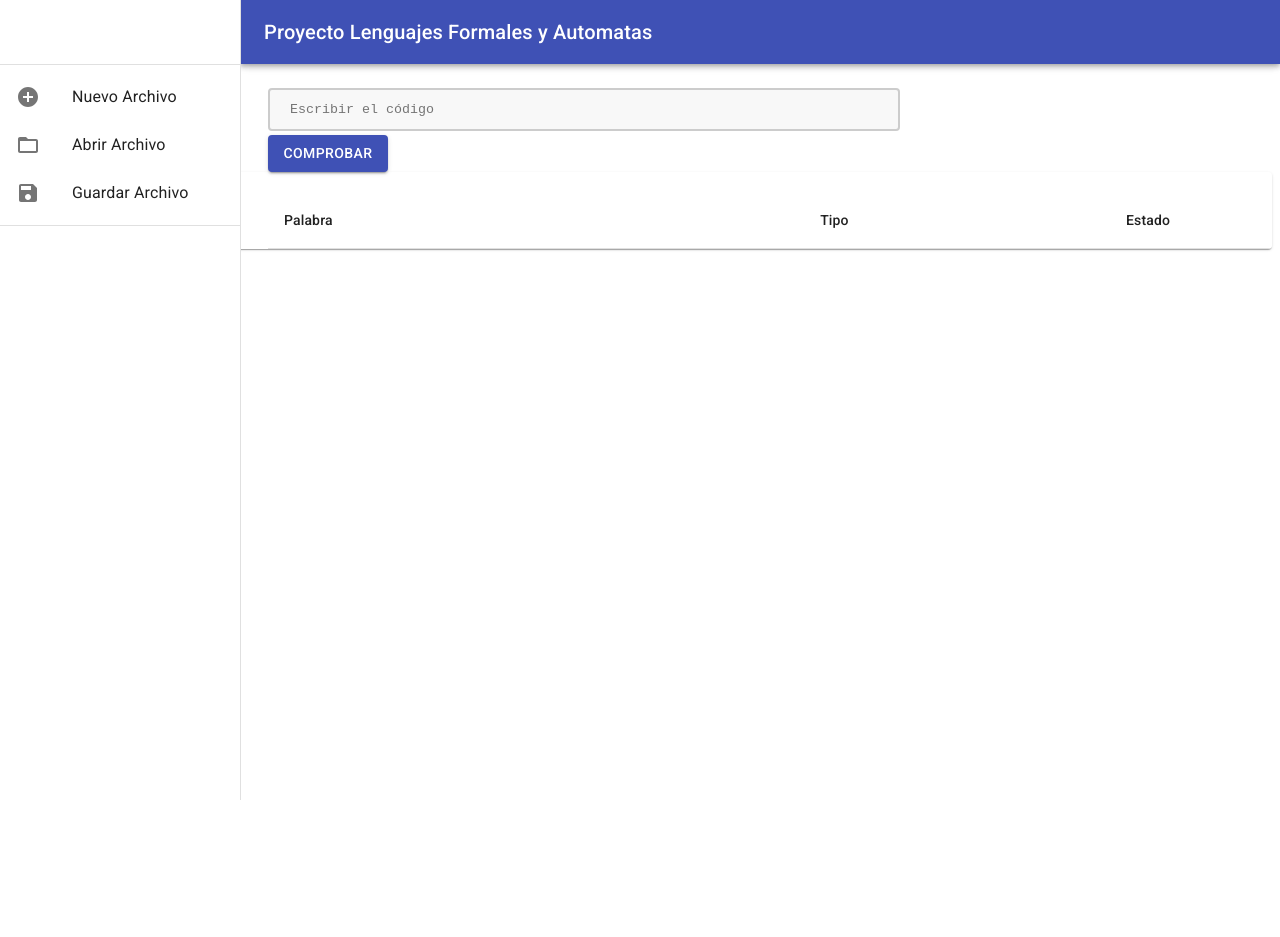
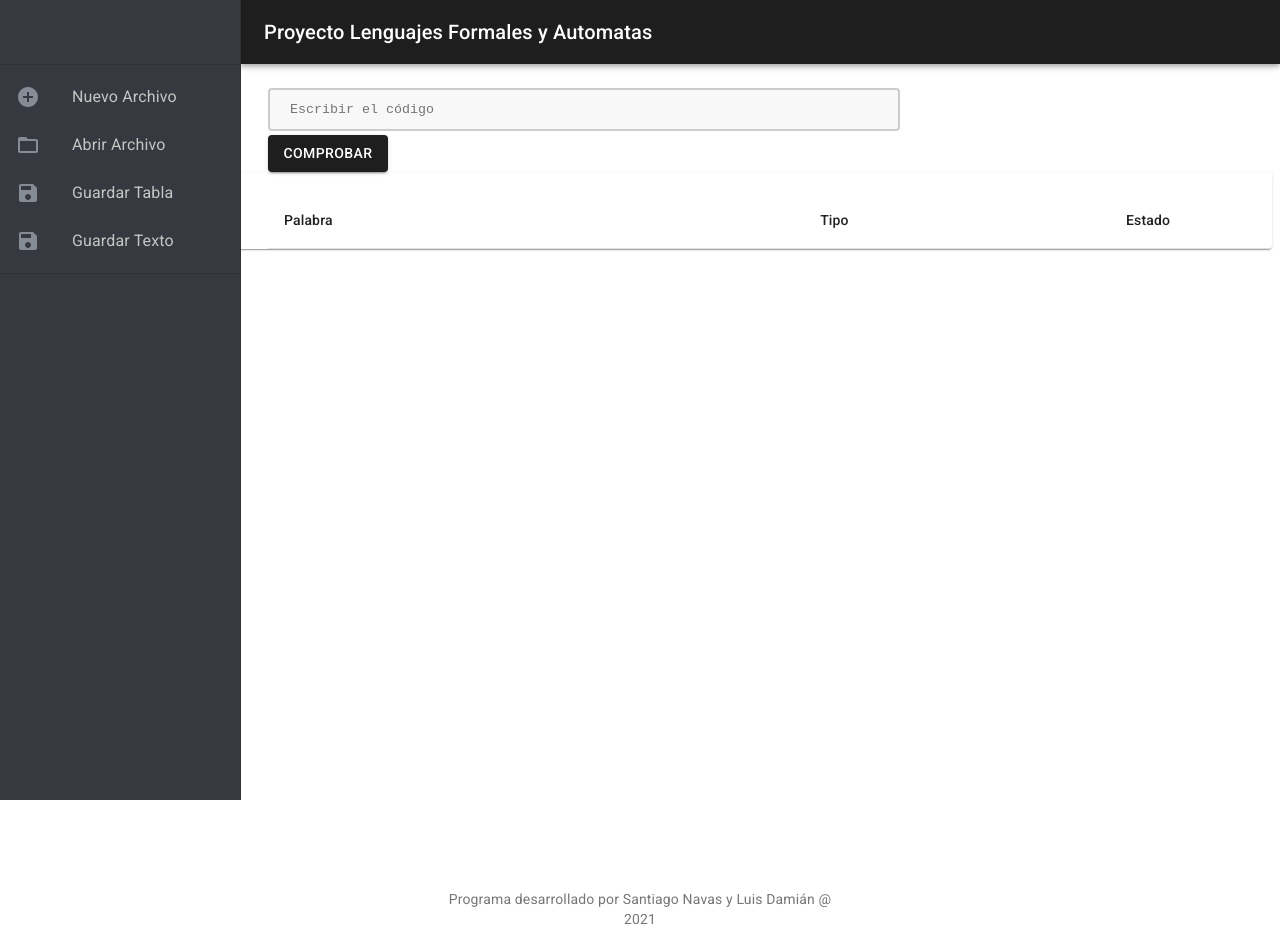
Before and after one commit to TatoBig/Proyecto-LenguajesFormales, a Next.js app: page / in a window 1280 px wide. Before the commit the page ends 800 px from the top, so only its background shows below. Built offline with nearby package versions, Linux system fonts and the light colour scheme.

Commit message:
Arreglo de errores menores y agregada estética

```diff
--- a/components/Compilador.jsx
+++ b/components/Compilador.jsx
@@ -15,6 +15,8 @@ const useStyles = makeStyles((theme) => ({
       display: 'flex',
       width: "120px",
       marginLeft: 260,
+      color: "#ffffff",
+      backgroundColor: "#1E1E1E"
   },
     textarea: {
         width: "50%",
@@ -42,7 +44,7 @@ function Compilador (props) {
               value={props.defecto}
               onChange={props.alCambio}
             />
-            <Button className={classes.button} onClick={props.alClic} variant="contained" color="primary">
+            <Button className={classes.button} onClick={props.alClic} variant="contained" >
               Comprobar
             </Button>
             <Tabla tokens={props.tokens}/>
--- /dev/null
+++ b/components/Footer.jsx
@@ -0,0 +1,24 @@
+import React from 'react'
+import { Typography, Link, Box, Container} from '@material-ui/core'
+
+function Copyright() {
+    return (
+      <Typography variant="body2" color="textSecondary" align="center">
+        {'Programa desarrollado por Santiago Navas y Luis Damián @ 2021'}
+      </Typography>
+    );
+  }
+
+const Footer = () => {
+    return (
+        <React.Fragment>
+            <Container component="main" maxWidth="xs">
+            <Box mt={80}>
+                <Copyright />
+            </Box>
+            </Container>
+        </React.Fragment>
+    )
+}
+
+export default Footer
--- a/components/Navbar.jsx
+++ b/components/Navbar.jsx
@@ -15,7 +15,11 @@ const useStyles = makeStyles((theme) => ({
     appBar: {
         width: `calc(100% - 240px)`,
         marginLeft: 240,
+        backgroundColor: '#1E1E1E',
       },
+    color: {
+      color: '#ffffff',
+    }
   }));
 
 function Navbar() {
@@ -23,7 +27,7 @@ function Navbar() {
     return(
         <React.Fragment>
             <AppBar position="fixed" className={classes.appBar}>
-                <Toolbar>
+                <Toolbar className={classes.color}>
                     <Typography variant="h6" noWrap>
                         Proyecto Lenguajes Formales y Automatas
                     </Typography>
--- a/components/SideBar.jsx
+++ b/components/SideBar.jsx
@@ -9,7 +9,8 @@ import ListItemText from '@material-ui/core/ListItemText';
 import SaveIcon from '@material-ui/icons/Save';
 import AddCircleIcon from '@material-ui/icons/AddCircle';
 import FolderOpenIcon from '@material-ui/icons/FolderOpen';
-
+import Snackbar from '@material-ui/core/Snackbar';
+import { Alert } from '@material-ui/lab/';
 
 const useStyles = makeStyles((theme) => ({
   root: {
@@ -25,12 +26,17 @@ const useStyles = makeStyles((theme) => ({
   },
   drawerPaper: {
     width: 240,
+    background: "#36393f",
+    color: "#C6C6C5"
+  },
+  icon: {
+    color: "#868C96",
   },
   // necessary for content to be below app bar
   toolbar: theme.mixins.toolbar,
   content: {
     flexGrow: 1,
-    backgroundColor: theme.palette.background.default,
+    background: theme.palette.background.default,
     padding: theme.spacing(3),
   },
 }));
@@ -53,20 +59,29 @@ export default function PermanentDrawerLeft(props) {
         <Divider />
         <List>
           <ListItem button onClick={props.newArchivo}>
-            <ListItemIcon><AddCircleIcon /></ListItemIcon>
+            <ListItemIcon><AddCircleIcon className={classes.icon}/></ListItemIcon>
             <ListItemText primary="Nuevo Archivo"/>
           </ListItem>
           <ListItem button onClick={props.openArchivo}>
-            <ListItemIcon><FolderOpenIcon /></ListItemIcon>
+            <ListItemIcon><FolderOpenIcon className={classes.icon}/></ListItemIcon>
             <ListItemText primary="Abrir Archivo"/>
           </ListItem>
           <ListItem button onClick={props.saveArchivo}>
-            <ListItemIcon><SaveIcon /></ListItemIcon>
-            <ListItemText primary="Guardar Archivo"/>
+            <ListItemIcon><SaveIcon className={classes.icon} /></ListItemIcon>
+            <ListItemText primary="Guardar Tabla"/>
+          </ListItem>
+          <ListItem button onClick={props.saveTexto}>
+            <ListItemIcon><SaveIcon className={classes.icon}/></ListItemIcon>
+            <ListItemText primary="Guardar Texto"/>
           </ListItem>
         </List>
         <Divider />
       </Drawer>
+      <Snackbar open={props.open} autoHideDuration={6000} onClose={props.cerrarAlerta}>
+        <Alert onClose={props.cerrarAlerta} severity="success" elevation={6} variant="filled" >
+          Acción exitosa
+        </Alert>
+      </Snackbar>
     </div>
   );
 }
--- a/pages/index.js
+++ b/pages/index.js
@@ -5,7 +5,7 @@ import Compilador from '../components/Compilador'
 import { Diccionario } from '../components/Diccionario'
 import { TextareaAutosize } from '@material-ui/core'
 import { LensTwoTone } from '@material-ui/icons'
-
+import Footer from '../components/Footer'
 export default function Home() {
   //  ---- EXPRESIONES REGULARES ----
   let identificadores = /[a-z]([a-z]|[0-9])*/
@@ -18,8 +18,17 @@ export default function Home() {
   const limpiar = () => {
       setObjetos([])
       setOracion('')
+      setOpen(true)
   }
 
+  const [open, setOpen] = React.useState(false);
+
+  const cerrarAlerta = (event, reason) => {
+    if (reason === 'clickaway') {
+      return
+    }
+    setOpen(false)
+  }
   // const abrirArchivo = () => {
   //   oracion = stringDelArchivo.
   // }
@@ -33,6 +42,7 @@ export default function Home() {
 }
   const crearArrayOracion = () => {
     let no_linea = 0
+    let simbolo = ''
     const lineas = oracion.replace(/\r/g, "").split(/\n/)
     lineas.map((linea) => {
     no_linea += 1
@@ -45,7 +55,19 @@ export default function Home() {
         if(esCaracterEspecial(linea.charAt(i)) === true){
           console.log(`Analizando palabra: ${palabra}`)
           analizar(palabra, no_linea)
-          analizarSimbolo(linea.charAt(i),no_linea)
+          if(linea.charAt(i)==='<' || linea.charAt(i)==='>' || linea.charAt(i)==='='){
+            if(linea.charAt(i+1)==='='){
+              simbolo =  linea.charAt(i) + linea.charAt(i+1)
+              analizarSimbolo(simbolo,no_linea)
+              simbolo = ''
+              i++
+            }else{
+              analizarSimbolo(linea.charAt(i),no_linea)
+            }
+          }else{
+            analizarSimbolo(linea.charAt(i),no_linea)
+          }
+
           console.log(`Caracter: ${linea.charAt(i)}`)
           palabra = ''
         }
@@ -173,10 +195,12 @@ export default function Home() {
       reader.onload = readerEvent => {
           var content = readerEvent.target.result; // this is the content!
           setOracion(content)
+          setOpen(true)
       }
 
     }
     input.click();
+
 }
 
   function Recopilacion(){
@@ -188,7 +212,7 @@ export default function Home() {
     return recopilador
   }
 
-  function saveText(nombreArchivo) {
+  function saveTabla() {
     var contenidoEnBlob = new Blob([Recopilacion()], {type: 'text/plain'});
     var lector = new FileReader();
 
@@ -207,7 +231,32 @@ export default function Home() {
     };
 
     lector.readAsDataURL(contenidoEnBlob);
+    setOpen(true)
     };
+
+  function saveTexto(){
+
+    var contenidoEnBlob = new Blob([oracion], {type: 'text/plain'});
+    var lector = new FileReader();
+
+    lector.onload = function(event) {
+
+    var guardar = document.createElement('a');
+    guardar.href = event.target.result;
+    guardar.target = '_blank';
+    guardar.download = 'archivos.txt' || 'archivo.dat';
+    var clicEvent = new MouseEvent('click', {
+    'bubbles': false,
+    'cancelable': true
+    });
+
+    guardar.dispatchEvent(clicEvent);
+    };
+
+    lector.readAsDataURL(contenidoEnBlob);
+    setOpen(true)
+    };
+
 
 
 
@@ -226,105 +275,9 @@ export default function Home() {
   return (
     <React.Fragment>
       <Navbar/>
-      <SideBar newArchivo={limpiar} openArchivo={openText} saveArchivo={saveText}/>
+      <SideBar newArchivo={limpiar} openArchivo={openText} saveArchivo={saveTabla} saveTexto={saveTexto} open={open} cerrarAlerta={cerrarAlerta}/>
       <Compilador alCambio={handleChange} alClic={handleOnClick} tokens={objetos} defecto={oracion}/>
+      <Footer/>
     </React.Fragment>
   )
 }
-
-
-    //   for(let i = 0; i<palabras.length;i++){
-    //     for(let j = 0; j<Diccionario.length; j++){
-    //         if(Busqueda(palabras[i])){
-    //           for(let l = 0; l<Diccionario.length; l++){
-    //               if(palabras[i]===Diccionario[l].valor){
-    //                 token = {
-    //                   valor: palabras[i],
-    //                   tipo: Diccionario[l].tipo,
-    //                   estado: 'Válido',
-    //                   linea: no_linea+1
-    //                 }
-    //               }
-    //           }
-    //           datos.push(token)
-    //           break;
-    //         }else if(palabras[i].charAt(0)>="a" || palabras[i].charAt(0)>="A" || palabras[i].charAt(palabras.length-1)>=Diccionario[j].valor){
-    //           let conjunto=''
-    //           for(let k = 0; k<palabras[i].length; k++){
-    //             /////////////////////////////////////////////
-    //                   if ((palabras[i].charAt(k)>="a" && palabras[i].charAt(k)<="z") || (palabras[i].charAt(k)>="A" && palabras[i].charAt(k)<="Z") || (palabras[i].charAt(k)>=0 && palabras[i].charAt(k)<=9)) {
-    //                   conjunto=conjunto+palabras[i].charAt(k)
-    //                   if(conjunto.charAt(0)>=0 && conjunto.charAt(0)<=9){
-    //                     token = {
-    //                       valor: conjunto,
-    //                       tipo: 'Numeros',
-    //                       estado: 'Válido',
-    //                       linea: no_linea+1
-    //                     }
-    //                   }
-    //                   else{
-    //                   token = {
-    //                   valor: conjunto,
-    //                   tipo: 'Identificador',
-    //                   estado: 'Válido',
-    //                   linea: no_linea+1
-    //                 }
-    //               }
-    //             }
-    //             //////////////////////////////////////////////
-    //             else{
-    //               datos.push(token)
-    //               conjunto=''
-    //               token = {
-    //                 valor: palabras[i].charAt(k),
-    //                 tipo: 'Signo',
-    //                 estado: 'Válido',
-    //                 linea: no_linea+1
-    //               }
-    //               conjunto=''
-    //             }
-    //           }
-    //           datos.push(token)
-    //           break;
-    //       }
-    //       else if(palabras[i]>=0)
-    //       {
-    //         token = {
-    //           valor: palabras[i],
-    //           tipo: 'Numeros',
-    //           estado: 'Válido',
-    //           linea: no_linea+1
-    //         }
-    //         datos.push(token)
-    //         break;
-    //       }
-    //       else{
-    //         var flag=false
-    //         if(palabras[i].charAt(0)>="0"){
-    //           for(let g=0;g<palabras[i].length;g++)
-    //           {
-    //             if(palabras[i].charAt(g)>="a" || palabras[i].charAt(g)>="A")
-    //             {
-
-    //             console.log("funciona")
-    //               token = {
-    //                 valor: palabras[i],
-    //                 tipo: 'ERROR',
-    //                 estado: 'Invalido',
-    //                 linea: no_linea+1
-    //               }
-    //               flag=true
-    //               break;
-    //             }
-    //           }
-    //           if(flag)
-    //           {
-    //             datos.push(token)
-    //             break;
-    //           }
-    //         }
-
-    //       }
-    // }}
-    // setObjetos(datos)
-    // }
```
